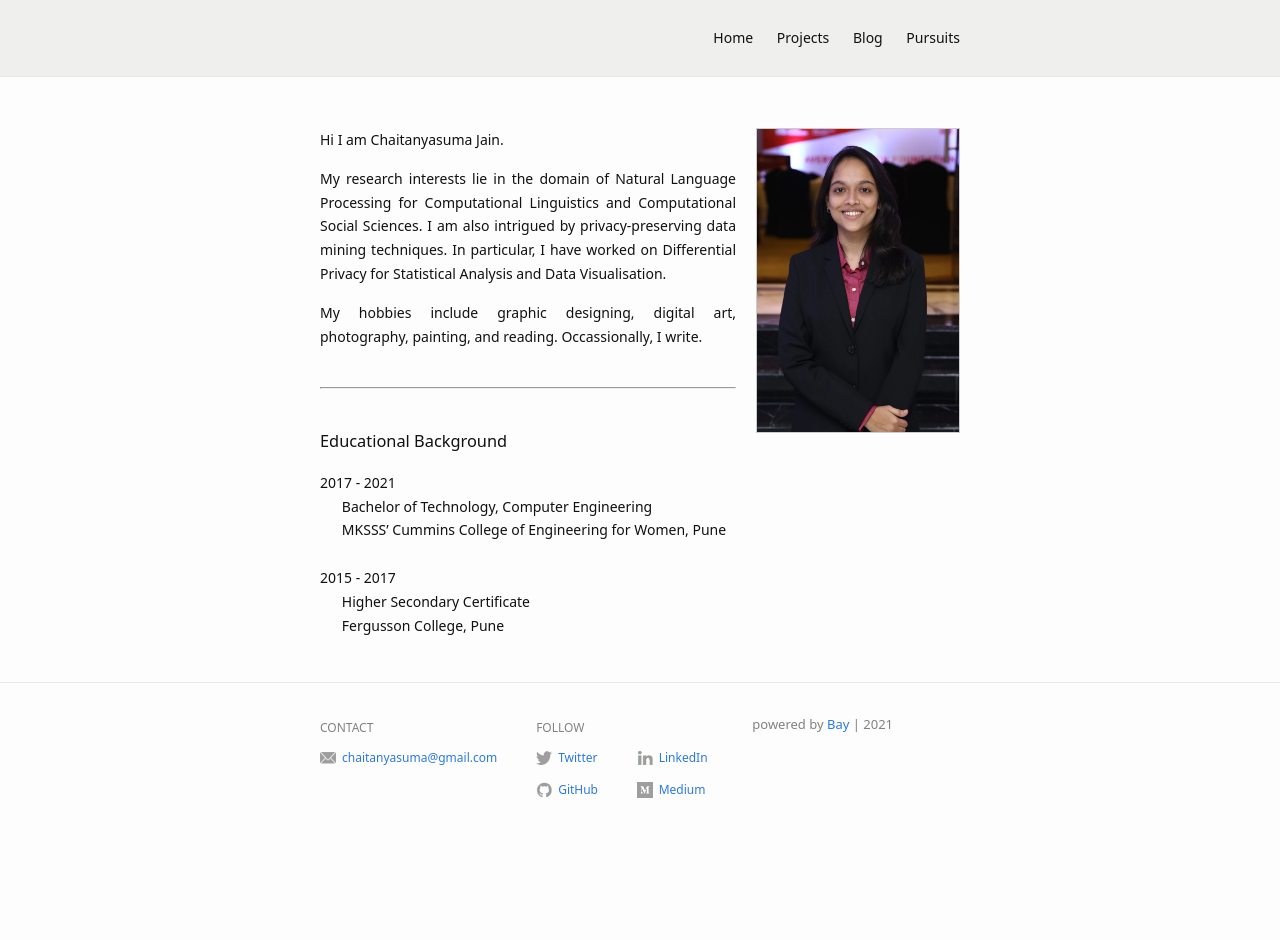
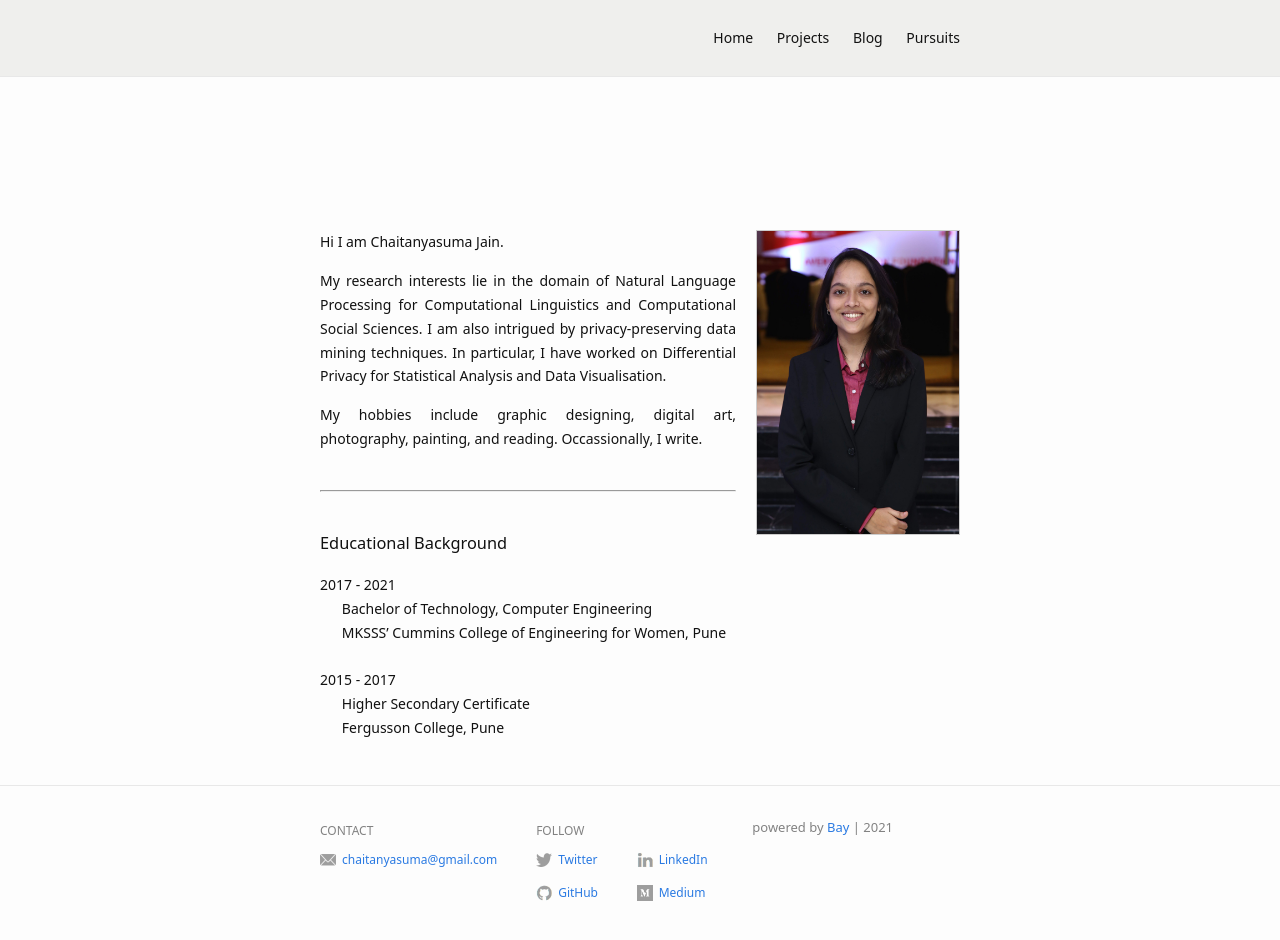
Before and after one commit to Chaitanyasuma/Chaitanyasuma.github.io, a Jekyll site: the page built from index.md, in a window 1280 px wide and 956 px high. Shown: the top 940 px of the window. Built offline with Jekyll 4.4.1, drawn with Linux system fonts in a browser that asks for light colours.

Commit message:
mobile view

```diff
--- a/_layouts/blog.html
+++ b/_layouts/blog.html
@@ -5,7 +5,7 @@
   <body>
     {% include header.html %}
 
-    <div class="page-content" style="padding-top:10%;position: relative; min-height: 55vh;">
+    <div class="page-content" style="padding-top:18%;position: relative; min-height: 55vh;">
       <div class="wrapper">
         <div class="blog">
           <h1 class="page-heading">{{ page.title }}</h1>
--- a/_layouts/default.html
+++ b/_layouts/default.html
@@ -5,7 +5,7 @@
   <body>
     {% include header.html %}
 
-    <div class="page-content"  style="padding-top:10%;">
+    <div class="page-content"  style="padding-top:18%;">
       <div class="wrapper">
         {{ content }}
       </div>
--- a/_layouts/home.html
+++ b/_layouts/home.html
@@ -5,7 +5,7 @@
   <body>
     {% include header.html %}
 
-    <div class="page-content" style="padding-top:10%;">
+    <div class="page-content" style="padding-top:18%;">
       <div class="wrapper">
         <div class="home">
           <img
--- a/_layouts/post.html
+++ b/_layouts/post.html
@@ -5,7 +5,7 @@
   <body>
     {% include header.html %}
 
-    <div class="page-content"  style="padding-top:10%;">
+    <div class="page-content"  style="padding-top:18%;">
       <div class="wrapper">
         <div class="post">
 
--- a/_layouts/projects.html
+++ b/_layouts/projects.html
@@ -5,7 +5,7 @@
   <body>
     {% include header.html %}
 
-    <div class="page-content">
+    <div class="page-content" style="padding-top:18%;">
       <div class="wrapper">
         <div class="projects">
           <h1 class="page-heading">{{ page.title }}</h1>
--- a/_layouts/pursuits.html
+++ b/_layouts/pursuits.html
@@ -5,7 +5,7 @@
   <body>
     {% include header.html %}
 
-    <div class="page-content">
+    <div class="page-content" style="padding-top:18%;">
       <div class="wrapper">
         <div class="pursuits">
           {{ content }}
```
